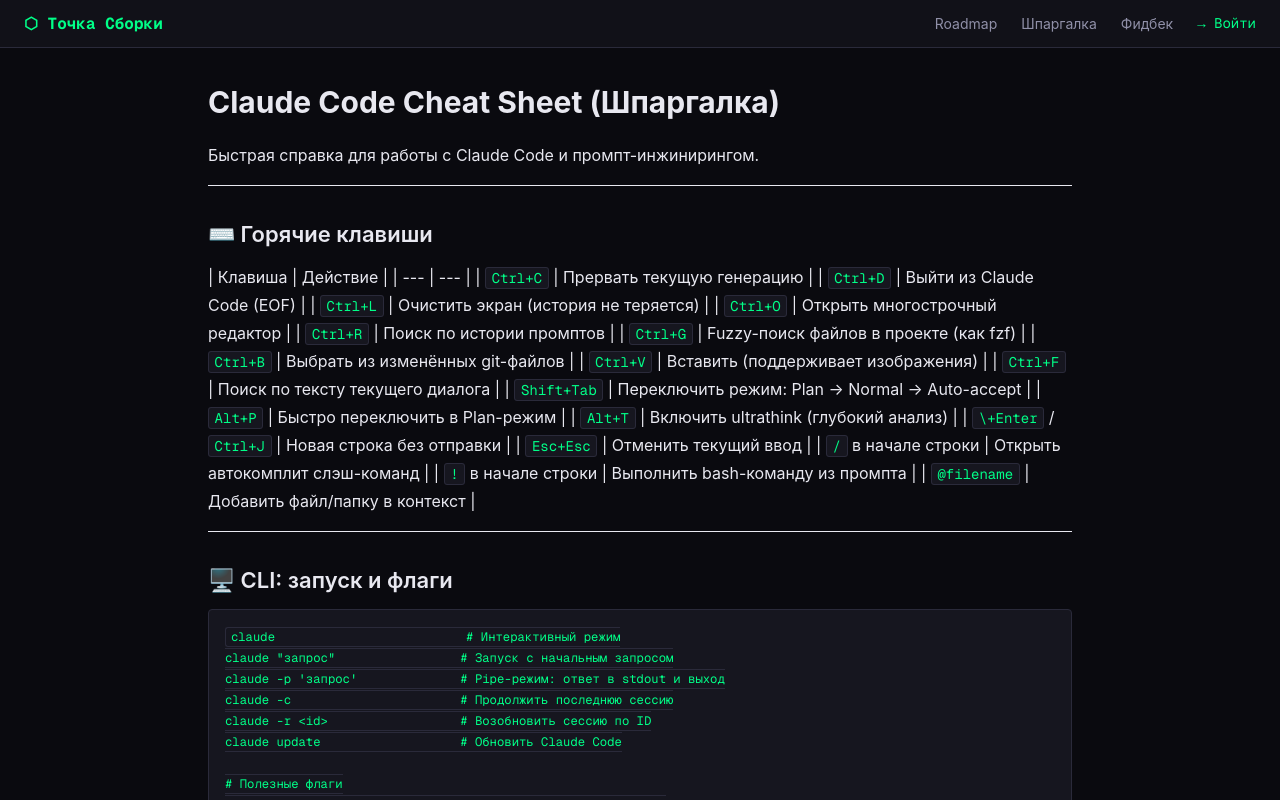
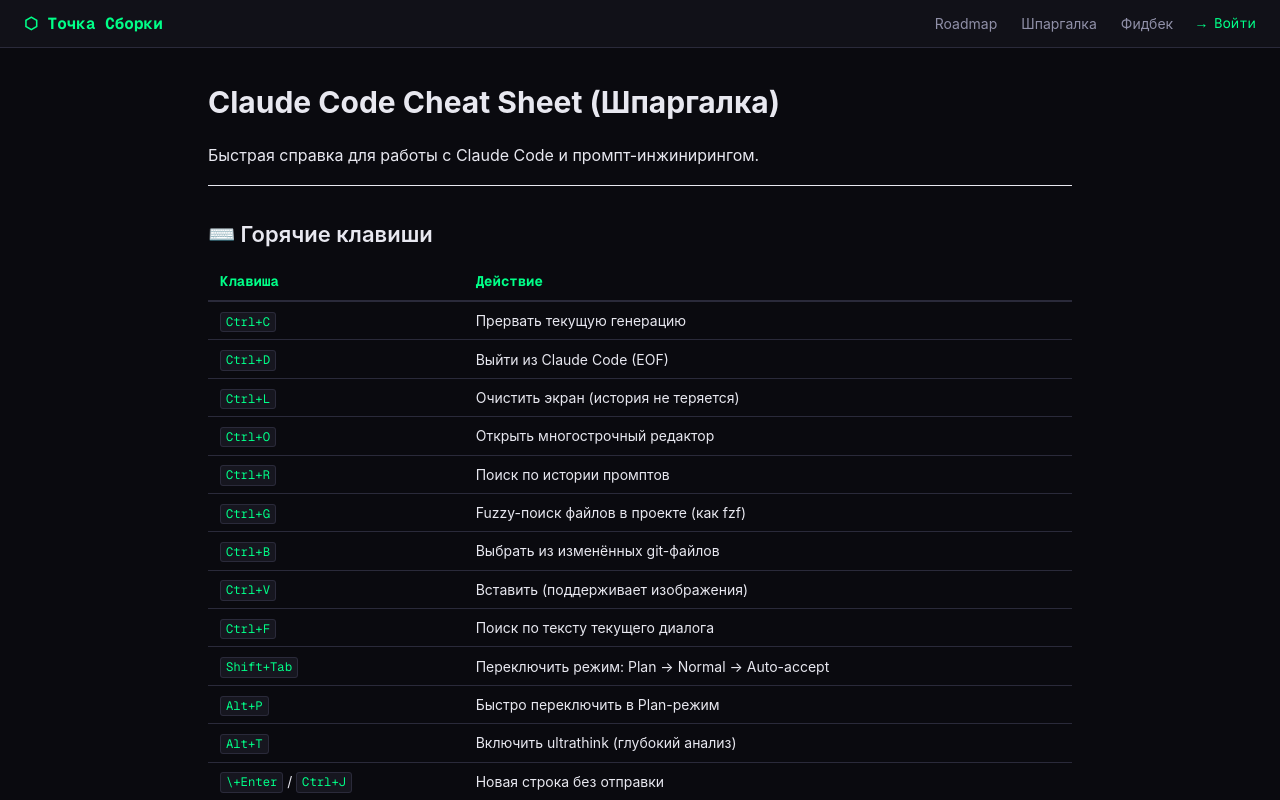
Before and after one commit to master5d/tochka-sborki, a Next.js app in the folder web/: page /cheatsheet in a window 1280 px wide. Shown: the top 800 px of the page. Built offline with nearby package versions, Linux system fonts and the light colour scheme; no server answers.

Commit message:
fix: add remark-gfm to parse markdown tables in all MDX pages

```diff
--- a/web/app/cheatsheet/page.tsx
+++ b/web/app/cheatsheet/page.tsx
@@ -1,5 +1,6 @@
 import type { Metadata } from 'next'
 import { MDXRemote } from 'next-mdx-remote/rsc'
+import remarkGfm from 'remark-gfm'
 import { getPageContent } from '@/lib/content'
 import { Nav } from '@/components/nav'
 import { mdxComponents } from '@/components/mdx-components'
@@ -15,7 +16,7 @@
     <>
       <Nav />
       <main style={{ maxWidth: '960px', margin: '0 auto', padding: '2rem 3rem' }}>
-        <MDXRemote source={content} components={mdxComponents} />
+        <MDXRemote source={content} components={mdxComponents} options={{ mdxOptions: { remarkPlugins: [remarkGfm] } }} />
       </main>
     </>
   )
--- a/web/app/exercises/page.tsx
+++ b/web/app/exercises/page.tsx
@@ -1,5 +1,6 @@
 import type { Metadata } from 'next'
 import { MDXRemote } from 'next-mdx-remote/rsc'
+import remarkGfm from 'remark-gfm'
 import { getPageContent } from '@/lib/content'
 import { Nav } from '@/components/nav'
 import { mdxComponents } from '@/components/mdx-components'
@@ -15,7 +16,7 @@
     <>
       <Nav />
       <main style={{ maxWidth: '860px', margin: '0 auto', padding: '2rem 3rem' }}>
-        <MDXRemote source={content} components={mdxComponents} />
+        <MDXRemote source={content} components={mdxComponents} options={{ mdxOptions: { remarkPlugins: [remarkGfm] } }} />
       </main>
     </>
   )
--- a/web/app/lessons/[slug]/page.tsx
+++ b/web/app/lessons/[slug]/page.tsx
@@ -1,5 +1,6 @@
 import type { Metadata } from 'next'
 import { MDXRemote } from 'next-mdx-remote/rsc'
+import remarkGfm from 'remark-gfm'
 import { getAllLessons, getLessonBySlug } from '@/lib/content'
 import { LessonLayout } from '@/components/lesson-layout'
 import { mdxComponents } from '@/components/mdx-components'
@@ -25,7 +26,7 @@
 
   return (
     <LessonLayout meta={meta} lessons={lessons}>
-      <MDXRemote source={content} components={mdxComponents} />
+      <MDXRemote source={content} components={mdxComponents} options={{ mdxOptions: { remarkPlugins: [remarkGfm] } }} />
     </LessonLayout>
   )
 }
--- a/web/app/roadmap/page.tsx
+++ b/web/app/roadmap/page.tsx
@@ -1,5 +1,6 @@
 import type { Metadata } from 'next'
 import { MDXRemote } from 'next-mdx-remote/rsc'
+import remarkGfm from 'remark-gfm'
 import { getPageContent } from '@/lib/content'
 import { Nav } from '@/components/nav'
 import { mdxComponents } from '@/components/mdx-components'
@@ -15,7 +16,7 @@
     <>
       <Nav />
       <main style={{ maxWidth: '860px', margin: '0 auto', padding: '2rem 3rem' }}>
-        <MDXRemote source={content} components={mdxComponents} />
+        <MDXRemote source={content} components={mdxComponents} options={{ mdxOptions: { remarkPlugins: [remarkGfm] } }} />
       </main>
     </>
   )
--- a/web/package.json
+++ b/web/package.json
@@ -19,7 +19,8 @@
     "next": "^16.2.6",
     "next-mdx-remote": "^6.0.0",
     "react": "^19.2.6",
-    "react-dom": "^19.2.6"
+    "react-dom": "^19.2.6",
+    "remark-gfm": "^4.0.1"
   },
   "devDependencies": {
     "@tailwindcss/postcss": "^4.3.0",
```
Also changed, not shown: 1 other file (tests, documents, lock files or other folders).
